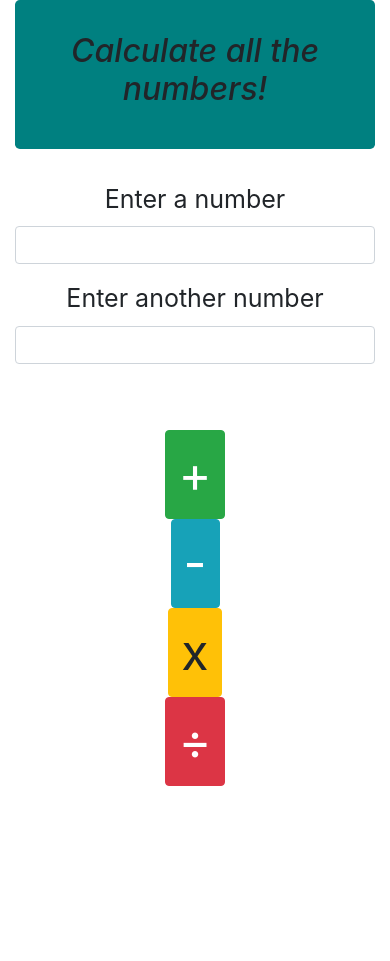
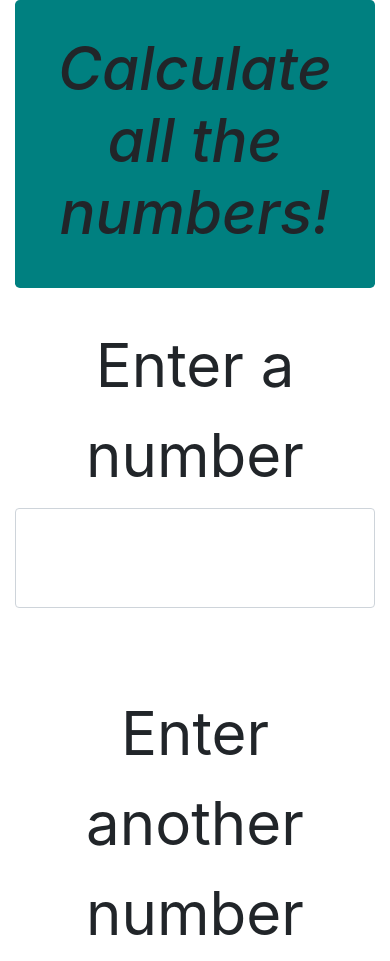
Before and after one commit to imandradesign/calculator, a plain HTML site: page index.html in a window 390 px wide. Shown: the top 961 px of the page. Before the commit the page ends 844 px from the top, so only its background shows below. Drawn offline with nearby package versions, Linux system fonts and the light colour scheme.

Commit message:
Update CSS for mobile styles.

```diff
--- a/css/styles.css
+++ b/css/styles.css
@@ -1,5 +1,9 @@
 .jumbotron {
   background-color: #008080;
+}
+
+.jumbotron h2 {
+  font-size: 60px;
 }
 
 body {
@@ -12,13 +16,14 @@ body {
 
 button {
   font-size: 50px !important;
+  min-width: 100px;
 }
 
 .form-group {
   font-size: 25px;
 }
 
-#value h5 {
+#add-value h5, #sub-value h5, #mult-value h5, #divi-value h5 {
   font-size: 25px;
 }
 
@@ -26,3 +31,37 @@ button {
   font-weight: bold;
   font-size: 44px;
 }
+
+@media only screen and (max-width:700px) {
+  h2 {
+    font-size: 90px;
+  }
+
+  label {
+    font-size: 60px;
+  }
+
+  .col-md-6 {
+    min-width: 100%;
+  }
+
+  .form-control {
+    min-height: 100px;
+    margin-bottom: 80px;
+  }
+
+  button {
+    font-size: 70px !important;
+    padding-left: 40px !important;
+    padding-right: 40px !important;
+  }
+
+  #add-value h5, #sub-value h5, #mult-value h5, #divi-value h5 {
+    font-size: 60px !important;
+  }
+
+  #add-total, #sub-total, #mult-total, #divi-total {
+    font-weight: bold;
+    font-size: 120px;
+  }
+}
```
